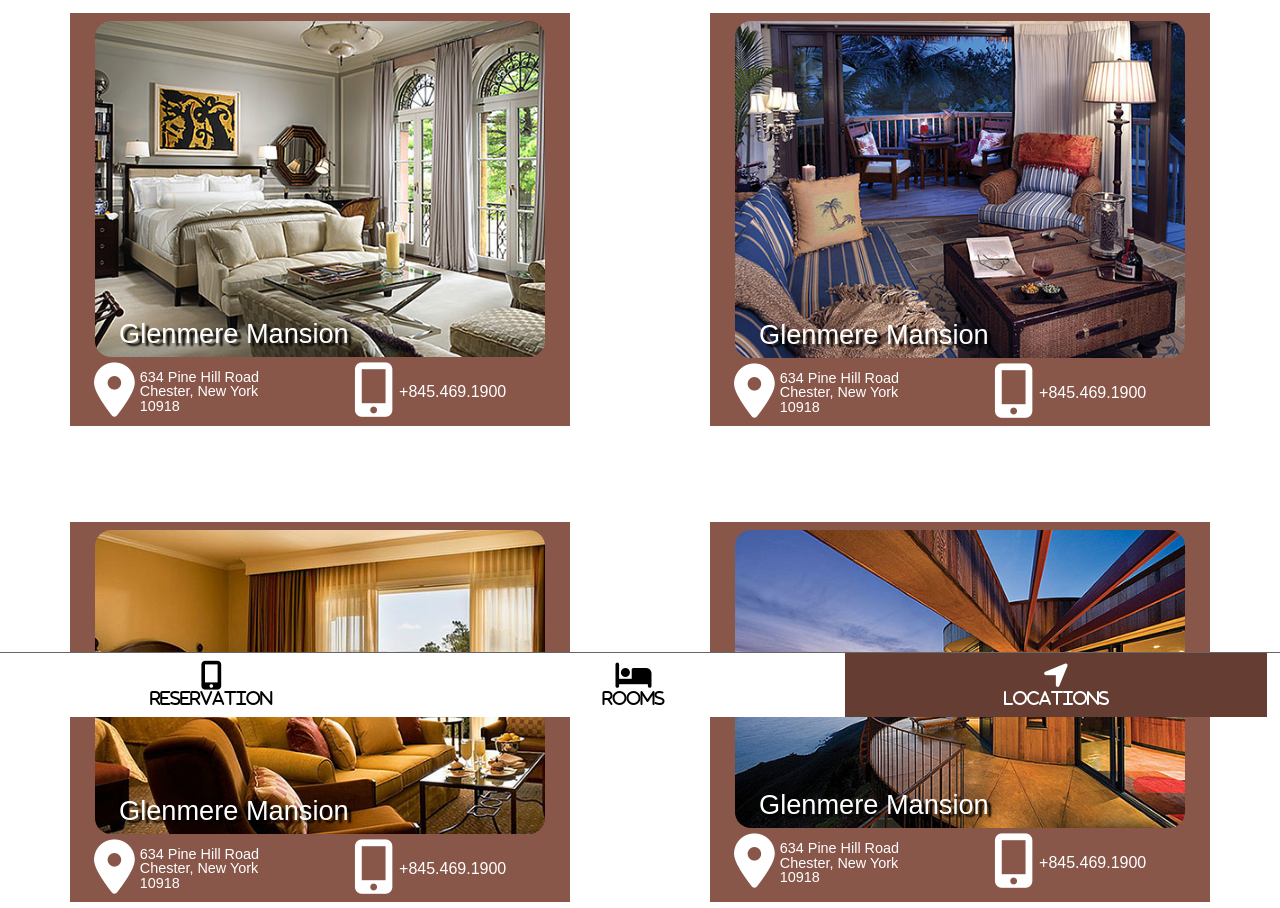
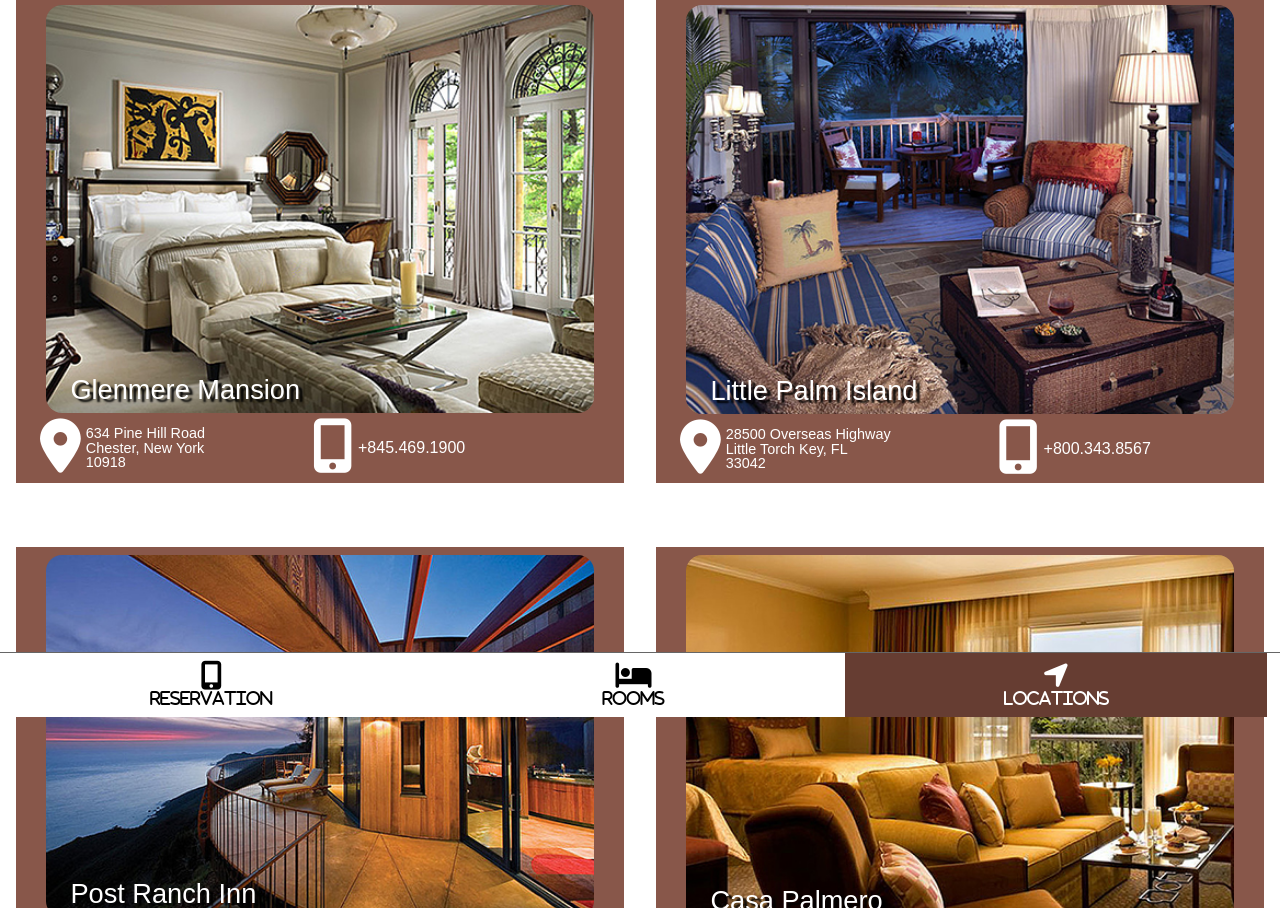
Before and after one commit to Funnyboy363/westwh, a plain HTML site: page index.html in a window 1280 px wide. Shown: the part 83-991 px from the top of the page. Drawn offline with Linux system fonts and the light colour scheme; a web font is replaced by a local one.

Commit message:
margin and text adjustment

```diff
--- a/index.html
+++ b/index.html
@@ -43,22 +43,22 @@
         <div class="column">
                 <figure class="photo">
                     <img src="images/LittlePalmIsland.jpg">
-                    <figcaption>Glenmere Mansion</figcaption>
+                    <figcaption>Little Palm Island</figcaption>
                     </figure>
 
-                 <div class="row"><span class="fa fa-map-marker"></span><ul><li>634 Pine Hill Road</li> <li>Chester, New York</li><li>10918</li></ul>
-                    <span class="fa fa-mobile"></span> <p>+845.469.1900</p>
+                 <div class="row"><span class="fa fa-map-marker"></span><ul><li>28500 Overseas Highway</li> <li>Little Torch Key, FL</li><li>33042</li></ul>
+                    <span class="fa fa-mobile"></span> <p>+800.343.8567</p>
                 </div> <!--------end of row div-->
                 </div> <!-----end of column div----------->
 
 
                 <div class="column">
                         <figure class="photo">
-                            <img src="images/PebbleBeachLodge.jpg">
-                            <figcaption>Glenmere Mansion</figcaption>
+                            <img src="images/PostRanchInn.jpg">
+                            <figcaption>Post Ranch Inn</figcaption>
                             </figure>
 
-                         <div class="row"><span class="fa fa-map-marker"></span><ul><li>634 Pine Hill Road</li> <li>Chester, New York</li><li>10918</li></ul>
+                         <div class="row"><span class="fa fa-map-marker"></span><ul><li>47900 CA-1</li> <li>Big Sur, CA</li><li>93920</li></ul>
                             <span class="fa fa-mobile"></span> <p>+845.469.1900</p>
                         </div> <!--------end of row div-->
                         </div> <!-----end of column div----------->
@@ -67,12 +67,12 @@
 
                         <div class="column">
                                 <figure class="photo">
-                                    <img src="images/PostRanchInn.jpg">
-                                    <figcaption>Glenmere Mansion</figcaption>
+                                    <img src="images/PebbleBeachLodge.jpg">
+                                    <figcaption>Casa Palmero</figcaption>
                                     </figure>
 
-                                 <div class="row"><span class="fa fa-map-marker"></span><ul><li>634 Pine Hill Road</li> <li>Chester, New York</li><li>10918</li></ul>
-                                    <span class="fa fa-mobile"></span> <p>+845.469.1900</p>
+                                 <div class="row"><span class="fa fa-map-marker"></span><ul><li>1518 Cypress Drive</li> <li>Pebble Beach, CA</li><li>93953</li></ul>
+                                    <span class="fa fa-mobile"></span> <p>+800.877.0597</p>
                                 </div> <!--------end of row div-->
                                 </div> <!-----end of column div----------->
 
--- a/scss/_medium.scss
+++ b/scss/_medium.scss
@@ -4,6 +4,10 @@ main.album {
     grid-row-gap: 4rem;
 
 
+    div.column {
 
+        margin: 0 1rem;
+
+    }
 
 }
--- a/scss/_small-default.scss
+++ b/scss/_small-default.scss
@@ -19,7 +19,7 @@ body {
 h2 {
     font-size: 1.5rem;
     text-align: left;
-    padding-left: .5rem;
+    padding-left: 1rem;
     padding-top: .5rem;
     padding-bottom: .5rem;
 }
@@ -31,7 +31,7 @@ header {
     font-size: 1.5rem;
     text-align: left;
     width: 100%;
-    padding-left: .5rem;
+    padding-left: 1rem;
     padding-top: .5rem;
     padding-bottom: .5rem;
 }
@@ -110,6 +110,9 @@ main.album {
         color: white;
     }
 
+    div.column:last-child {
+        margin-bottom: 5rem;
+    }
 
     figure.photo {
          width: 90%;
```
Also changed, not shown: css/styles.css.
